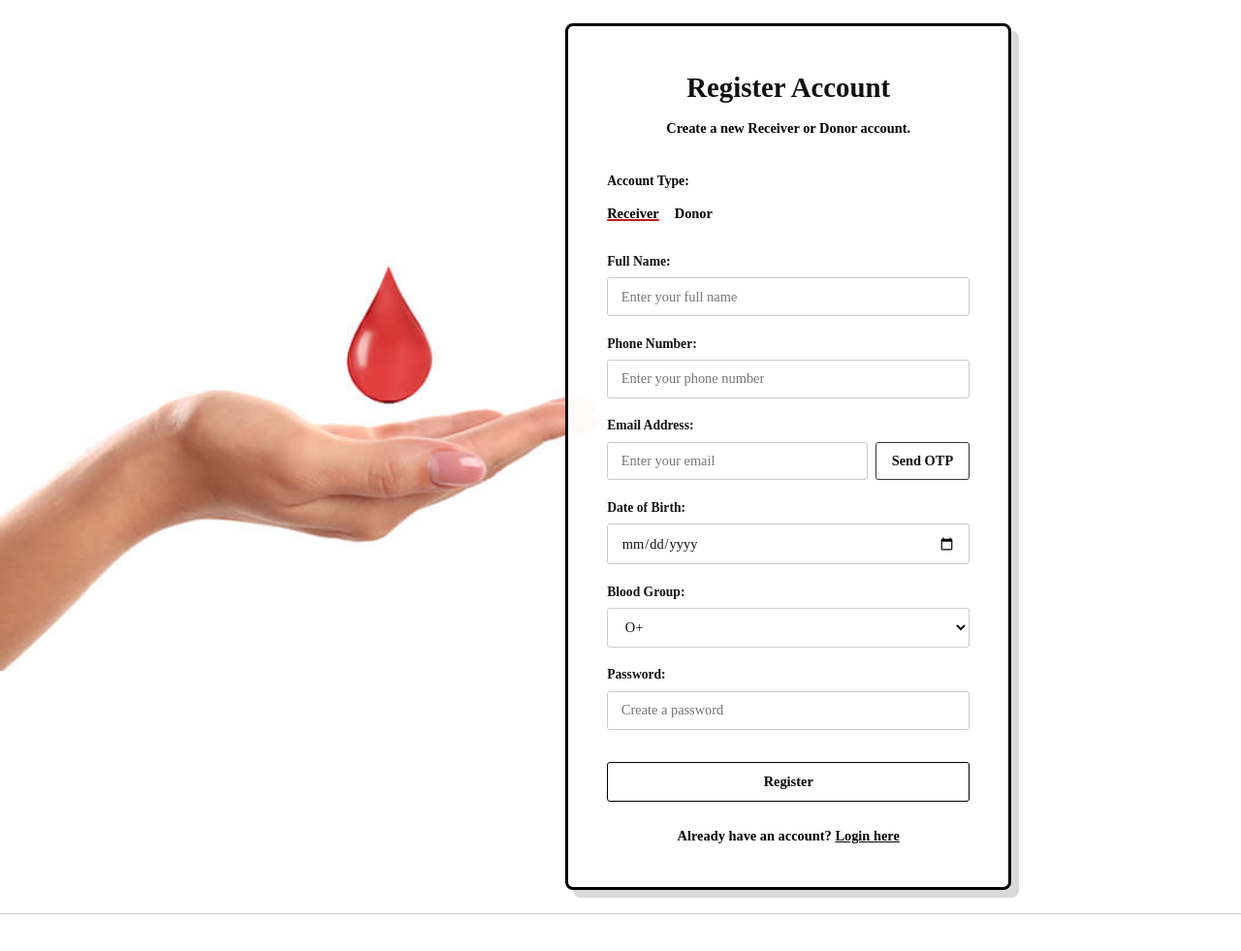
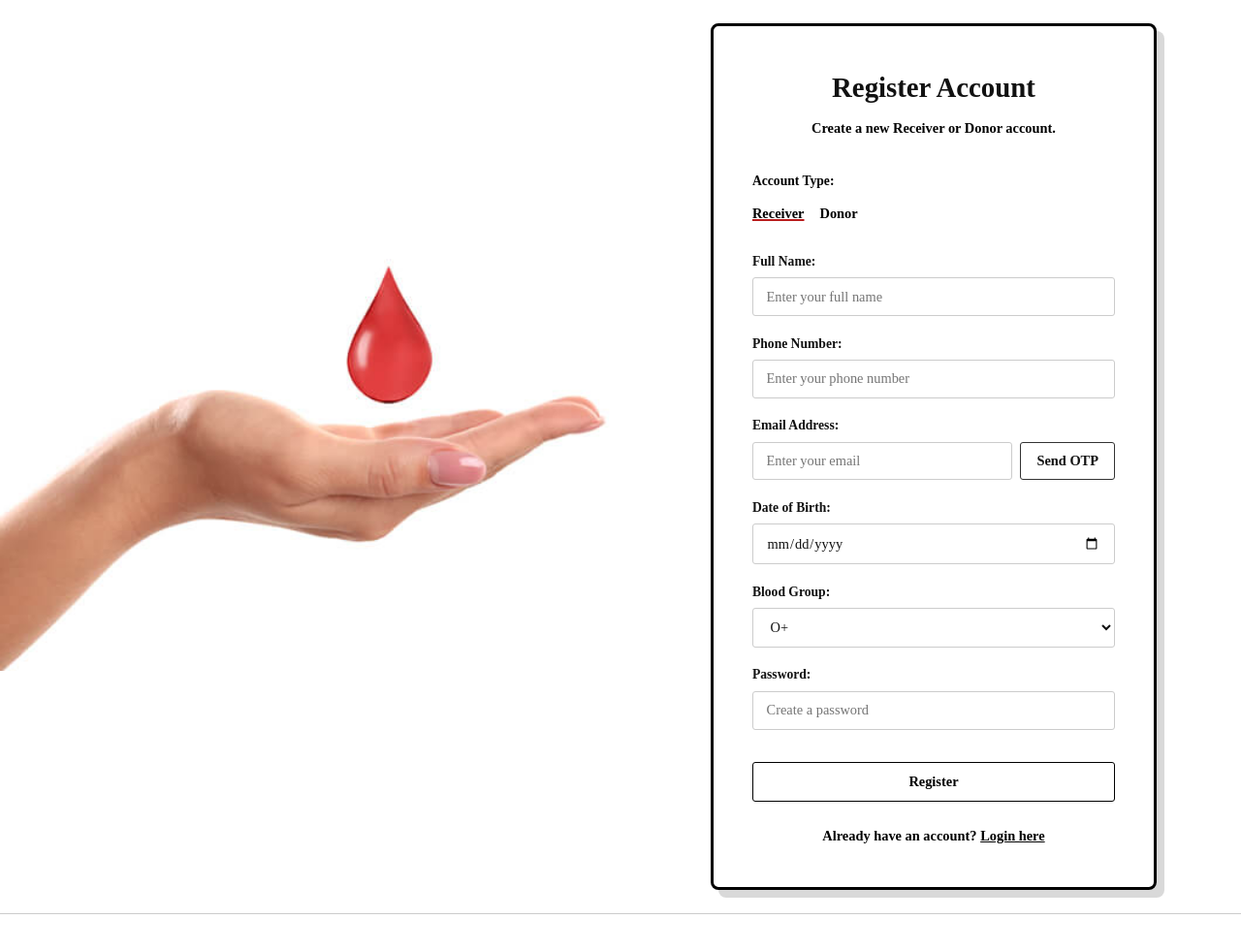
Before and after one commit to Shravya317/blood-bank-management-system, a Flask app: page /auth/register in a window 1280 px wide. Shown: the part 70-1051 px from the top of the page at 97% size. Run offline with Flask 3, Linux system fonts and the light colour scheme.

Commit message:
Fix padding so register box doesn't overlap background image

```diff
--- a/templates/register.html
+++ b/templates/register.html
@@ -10,7 +10,7 @@
     }
     .auth-wrapper {
         justify-content: flex-end !important;
-        padding-right: 15%;
+        padding-right: 2%;
     }
 </style>
 
```
